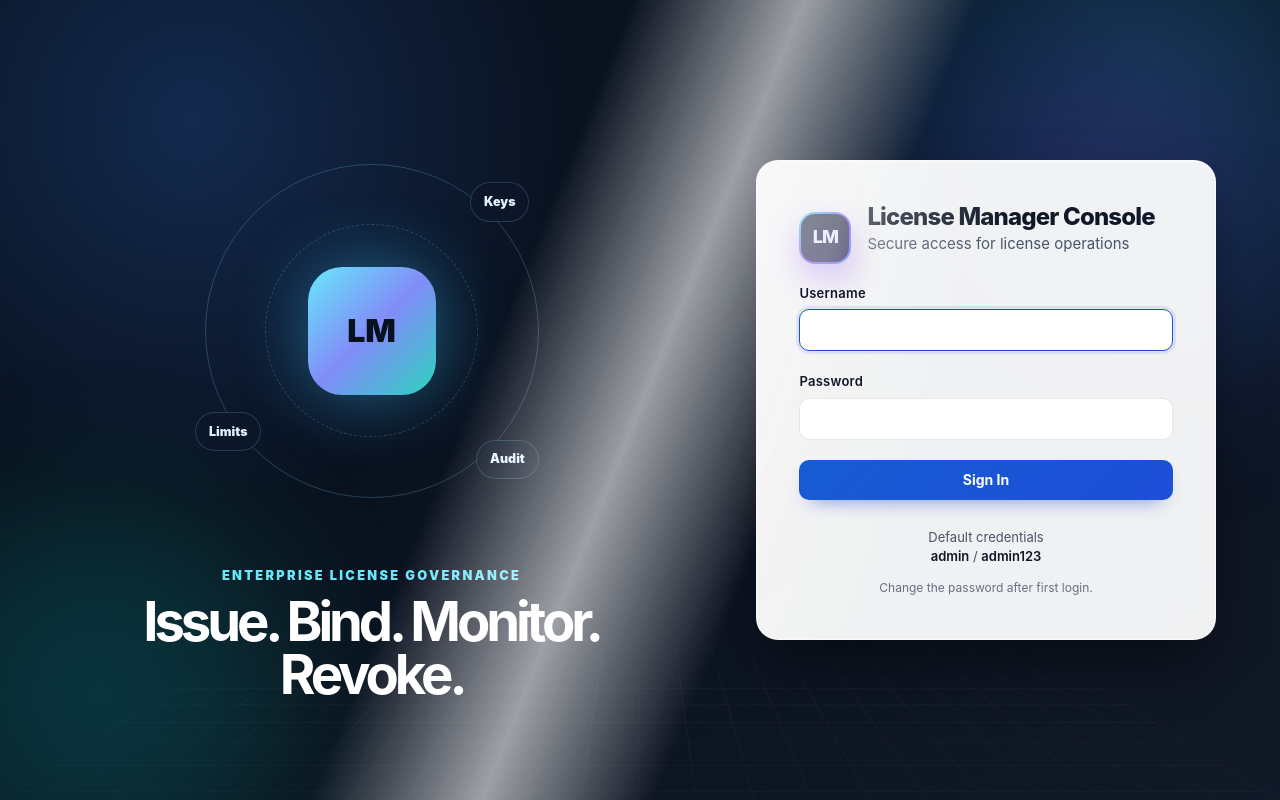
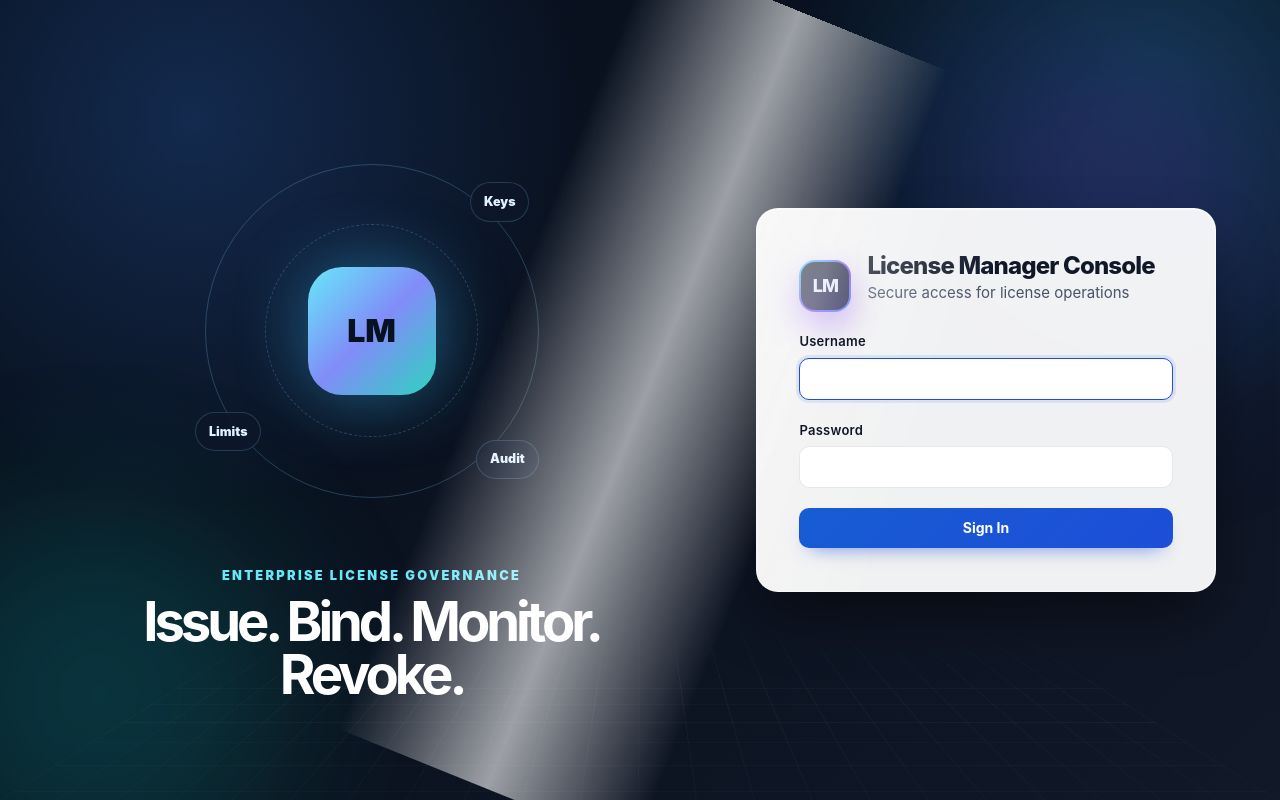
Before and after one commit to ITEC-GIT/license-management-frontend, a React (Vite) app: page /login in a window 1280 px wide. Built offline with nearby package versions, Linux system fonts and the light colour scheme; no server answers.

Commit message:
Remove default credentials display from Login component to enhance security and streamline the user interface.

```diff
--- a/src/pages/Login.jsx
+++ b/src/pages/Login.jsx
@@ -88,14 +88,6 @@
             {loading ? 'Signing in...' : 'Sign In'}
           </button>
         </form>
-
-        <div className="login-footnote">
-          <p>Default credentials</p>
-          <p>
-            <strong>admin</strong> / <strong>admin123</strong>
-          </p>
-          <p className="login-warning">Change the password after first login.</p>
-        </div>
       </div>
     </div>
   )
```
